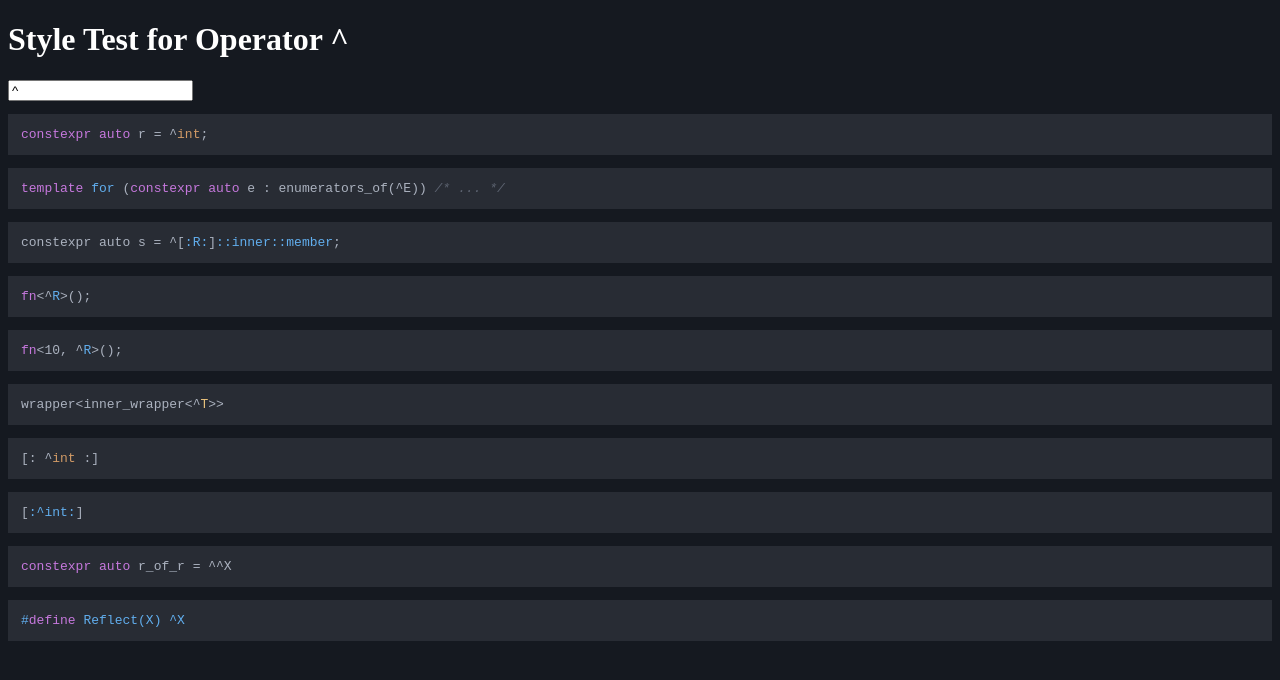
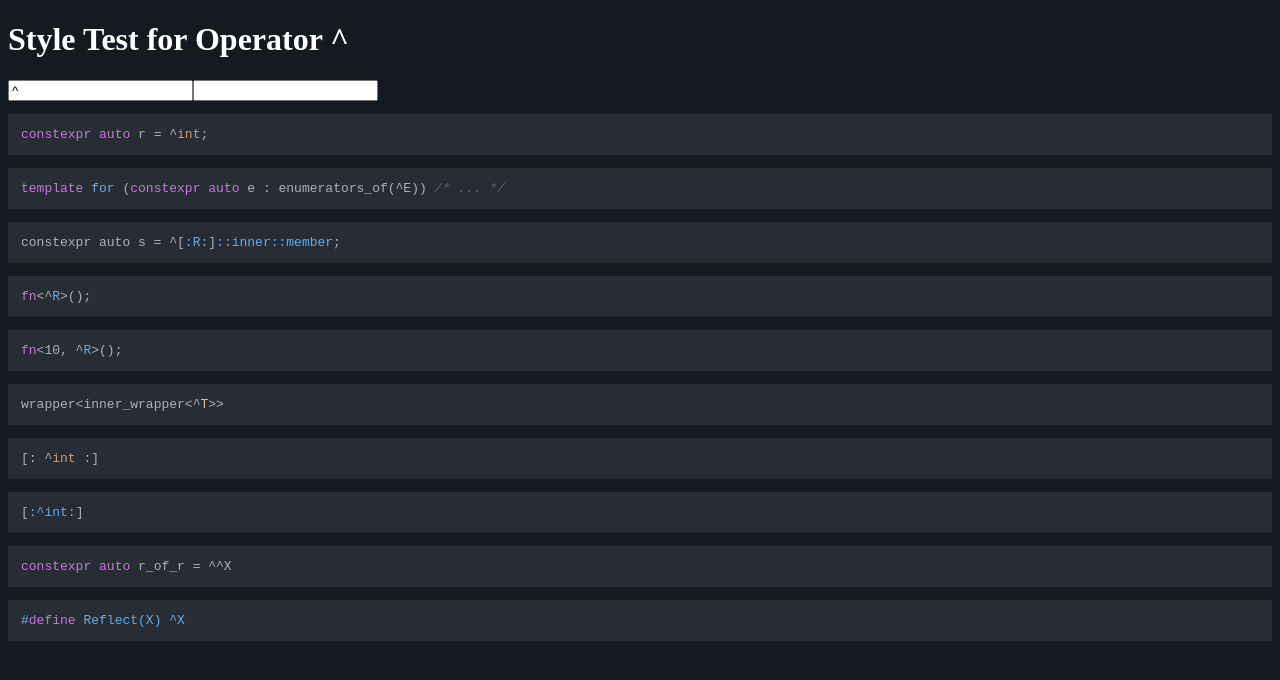
Before and after one commit to DarkArc/syntax-tester, a plain HTML site: page index.html in a window 1280 px wide. Drawn offline with nearby package versions, Linux system fonts and the light colour scheme.

Commit message:
Add suffix operators

```diff
--- a/index.html
+++ b/index.html
@@ -13,8 +13,11 @@
   </head>
   <body style="background-color: #151920">
     <div id="app">
-      <h1 style="color: white">Style Test for Operator {{operator}}</h1>
+      <h1 style="color: white">
+        Style Test for Operator {{operator}}{{operatorSuffix}}
+      </h1>
       <input v-model="operator" />
+      <input v-model="operatorSuffix" />
       <div v-for="template in templates">
         <highlightjs language="c++" :code="template.code" />
       </div>
@@ -29,37 +32,54 @@
           if (urlParams.has("op")) {
             startingOperator = urlParams.get("op");
           }
+          let startingSOperator = "";
+          if (urlParams.has("sop")) {
+            startingSOperator = urlParams.get("sop");
+          }
 
           const operator = ref(startingOperator);
-          watch(operator, async (newOperator, oldOperator) => {
+          const operatorSuffix = ref(startingSOperator);
+
+          let buildWindow = (primOp, suffixOp) => {
             let baseURL = window.location.href.split("?")[0];
             let urlParams = new URLSearchParams();
-            urlParams.set("op", newOperator);
+            urlParams.set("op", primOp);
+            urlParams.set("sop", suffixOp);
             window.history.replaceState({}, "", baseURL + "?" + urlParams);
+          };
+
+          watch(operator, async (newOperator, oldOperator) => {
+            buildWindow(newOperator, operatorSuffix.value);
+          });
+          watch(operatorSuffix, async (newOperator, oldOperator) => {
+            buildWindow(operator.value, newOperator);
           });
           const templates = computed(() => {
             let templates = [
-              "constexpr auto r = {op}int;",
-              "template for (constexpr auto e : enumerators_of({op}E)) /* ... */",
-              "constexpr auto s = {op}[:R:]::inner::member;",
-              "fn<{op}R>();",
-              "fn<10, {op}R>();",
-              "wrapper<inner_wrapper<{op}T>>",
-              "[: {op}int :]",
-              "[:{op}int:]",
-              "constexpr auto r_of_r = {op}{op}X",
-              "#define Reflect(X) {op}X",
+              "constexpr auto r = {op}int{sop};",
+              "template for (constexpr auto e : enumerators_of({op}E{sop})) /* ... */",
+              "constexpr auto s = {op}[:R:]::inner::member{sop};",
+              "fn<{op}R{sop}>();",
+              "fn<10, {op}R{sop}>();",
+              "wrapper<inner_wrapper<{op}T{sop}>>",
+              "[: {op}int{sop} :]",
+              "[:{op}int{sop}:]",
+              "constexpr auto r_of_r = {op}{op}X{sop}{sop}",
+              "#define Reflect(X) {op}X{sop}",
             ];
             let codeObjects = [];
             templates.forEach((templ) => {
               codeObjects.push({
-                code: templ.replaceAll("{op}", operator.value),
+                code: templ
+                  .replaceAll("{op}", operator.value)
+                  .replaceAll("{sop}", operatorSuffix.value),
               });
             });
             return codeObjects;
           });
           return {
             operator,
+            operatorSuffix,
             templates,
           };
         },
```
